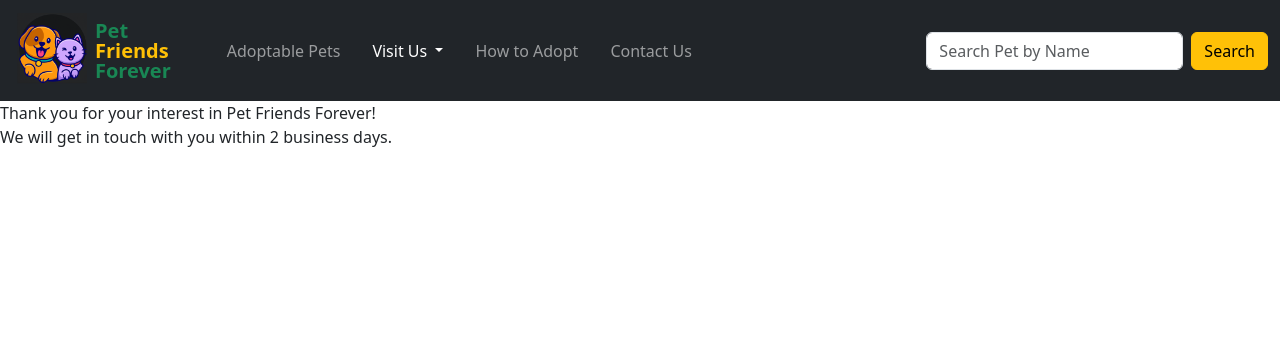
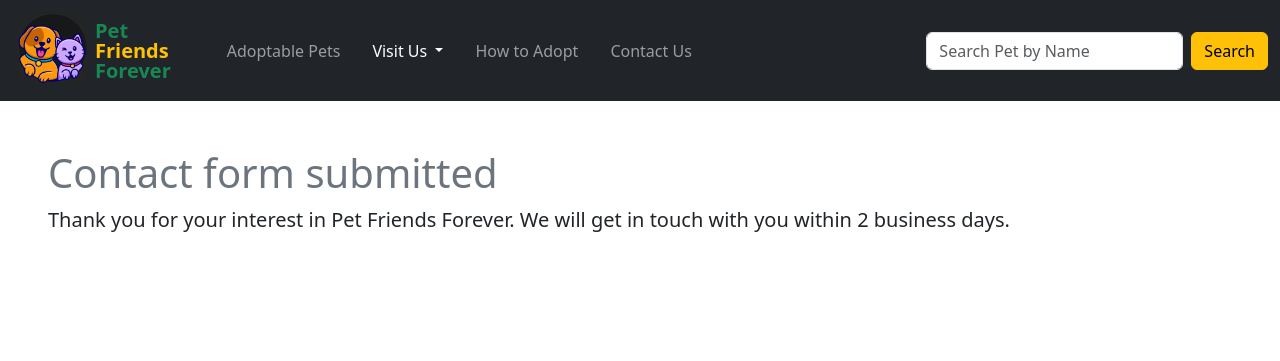
Before and after one commit to prmenezes/PetFriendsForever, a Django app: page /people/create/success in a window 1280 px wide. Shown: the top 361 px of the page. Run offline with Django 5.2, Linux system fonts and the light colour scheme.

Commit message:
contact form/create person success"

```diff
--- a/pets/templates/contact_form_success.html
+++ b/pets/templates/contact_form_success.html
@@ -3,10 +3,11 @@
 {% block visit-us-active %}active{% endblock  %}
 {% block content %}
 
-<div>
-    <p>Thank you for your interest in Pet Friends Forever!
-    </br>
-    We will get in touch with you within 2 business days.</p>
-    <!-- PV: Maybe some links to browse the pets or how to adopt page -->
+
+<div class="d-flex flex-column m-5">
+    <h1 class="display-8 text-secondary">
+        Contact form submitted
+    </h1>
+    <p class="lead">Thank you for your interest in Pet Friends Forever. We will get in touch with you within 2 business days.</p>
 </div>
 {% endblock %}
```
Also changed, not shown: pets/templates/pet_list_item.html (+4 -4 lines).
